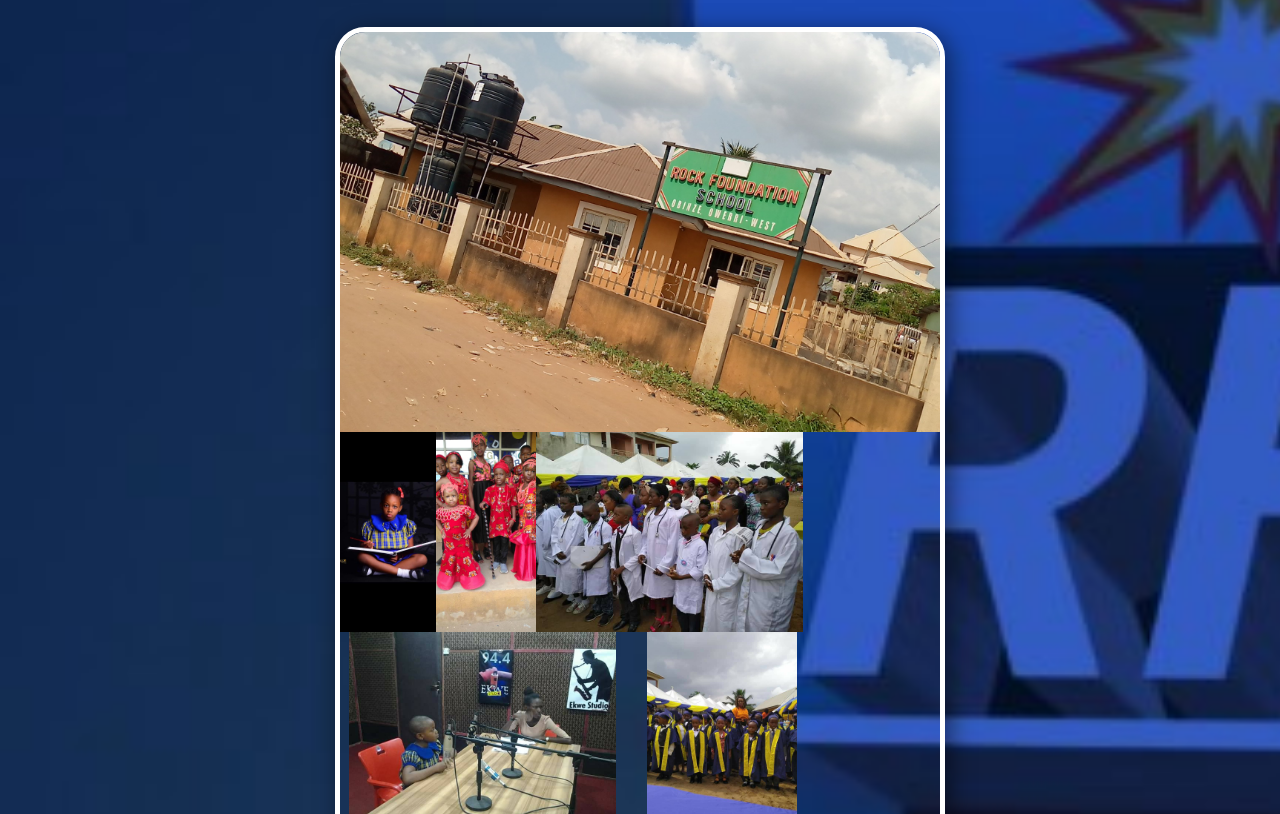
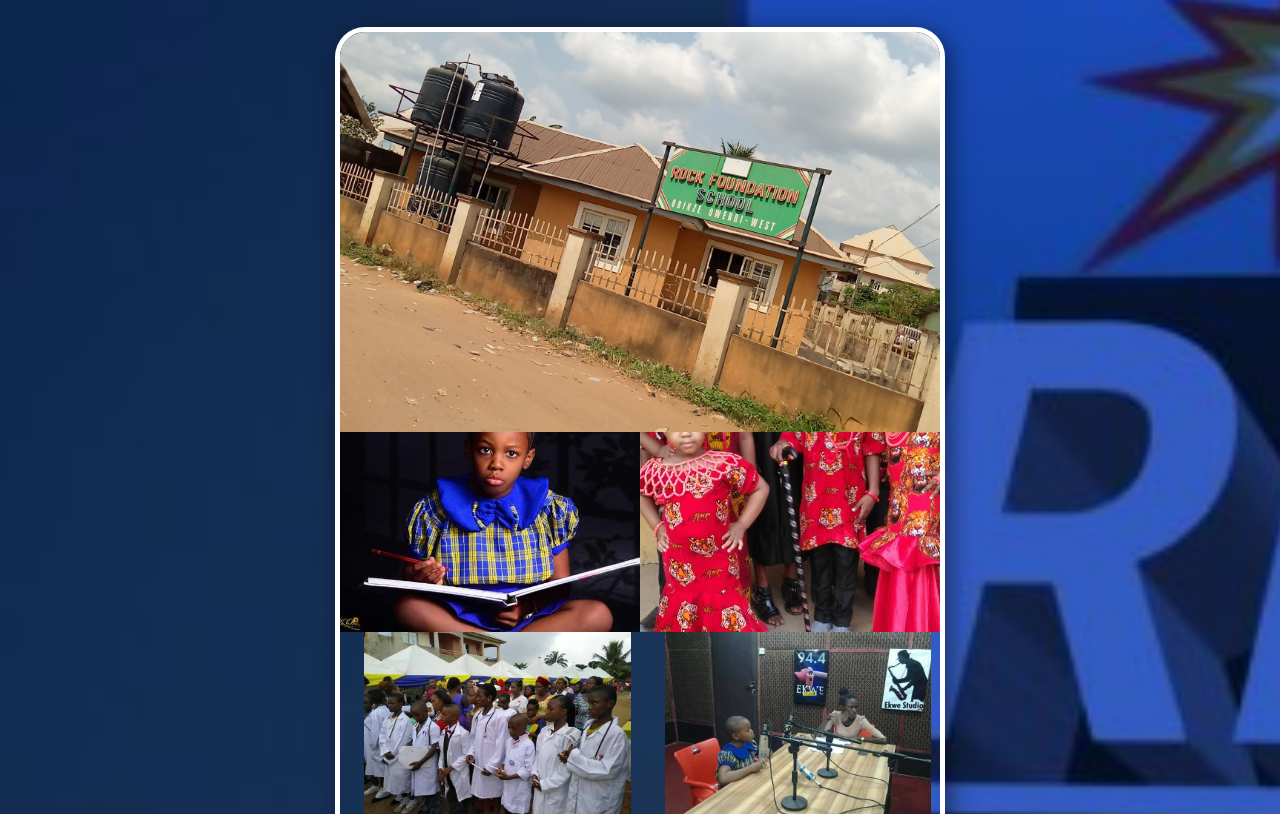
Before and after one commit to Lawrays/rockfoundation, a plain HTML site: page index.html in a window 1280 px wide. Shown: the part 138-952 px from the top of the page. Drawn offline with Linux system fonts and the light colour scheme.

Commit message:
Update index.html

```diff
--- a/index.html
+++ b/index.html
@@ -43,13 +43,13 @@
                 </div>
 
                 <div class="thumbnail">
-                    <img src="IMG8.jpg" class="thumb">
+                    <img src="IMG8.jpg" class="thumb" style="width: 50%;">
 
-                    <img src="IMG7.jpg" class="thumb">
+                    <img src="IMG7.jpg" class="thumb" style="width: 50%;">
 
-                    <img src="IMG13.jpg" class="thumb">
+                    <img src="IMG13.jpg" class="thumb" style="margin-left: 24px">
 
-                    <img src="IMG21.jpg" class="thumb" style="margin-left: 9px;">
+                    <img src="IMG21.jpg" class="thumb" style="margin-left: 34px;">
 
                     <img src="IMG14.jpg" class="thumb" style="margin-left: 31px;">
 
```
